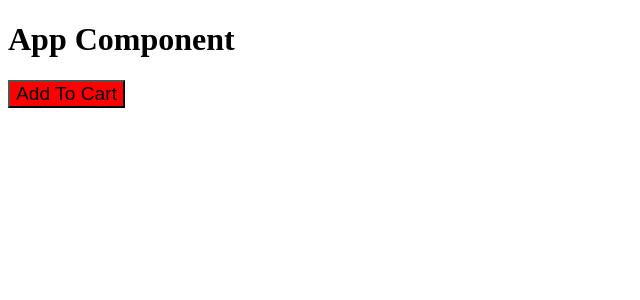
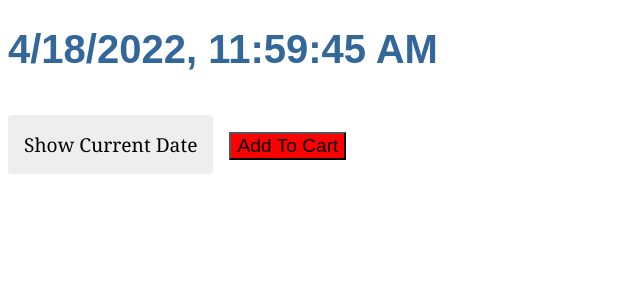
Before and after one commit to chandansutradhar2/angular-myfirstapp, an Angular app: page / in a window 1280 px wide. Shown: the top 300 px of the page, without its empty margins (0-640 px from the left). Built offline with nearby package versions, Linux system fonts and the light colour scheme.

Commit message:
added styling and string interpolation demo

```diff
--- a/src/app/app.component.css
+++ b/src/app/app.component.css
@@ -0,0 +1,47 @@
+/* Application-wide Styles */
+h1 {
+  color: #369;
+  font-family: Arial, Helvetica, sans-serif;
+  font-size: 250%;
+}
+h2,
+h3 {
+  color: #444;
+  font-family: Arial, Helvetica, sans-serif;
+  font-weight: lighter;
+}
+body {
+  margin: 2em;
+}
+body,
+input[type="text"],
+button {
+  color: #333;
+  font-family: Cambria, Georgia, serif;
+}
+button {
+  background-color: #eee;
+  border: none;
+  border-radius: 4px;
+  cursor: pointer;
+  color: black;
+  font-size: 1.2rem;
+  padding: 1rem;
+  margin-right: 1rem;
+  margin-bottom: 1rem;
+  margin-top: 1rem;
+}
+button:hover {
+  background-color: black;
+  color: white;
+}
+button:disabled {
+  background-color: #eee;
+  color: #aaa;
+  cursor: auto;
+}
+
+/* everywhere else */
+* {
+  font-family: Arial, Helvetica, sans-serif;
+}
--- a/src/app/app.component.html
+++ b/src/app/app.component.html
@@ -1,2 +1,3 @@
-<h1>App Component</h1>
+<h1>{{currentDate}}</h1>
+<button (click)="showDateTime()">Show Current Date</button>
 <app-cart></app-cart>
--- a/src/app/app.component.ts
+++ b/src/app/app.component.ts
@@ -3,8 +3,16 @@
 @Component({
   selector: 'app-root',
   templateUrl: './app.component.html',
-  styleUrls: ['./app.component.css']
+  styleUrls: ['./app.component.css'],
 })
 export class AppComponent {
-  title = 'myfirstapp';
+  currentDate!: string;
+
+  constructor() {
+    setInterval(() => {
+      this.currentDate = new Date().toLocaleString();
+    }, 1000);
+  }
+
+  showDateTime() {}
 }
```
